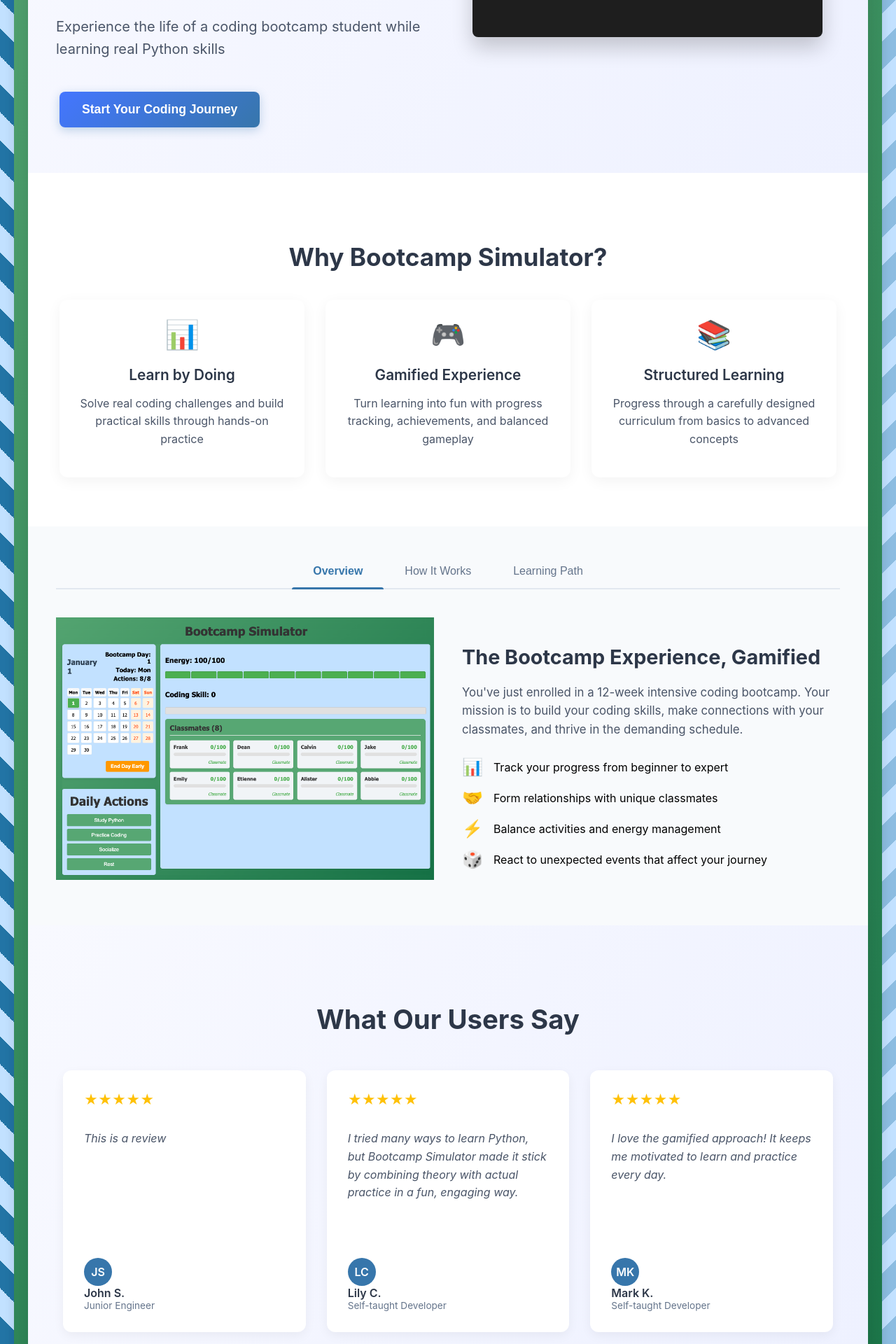
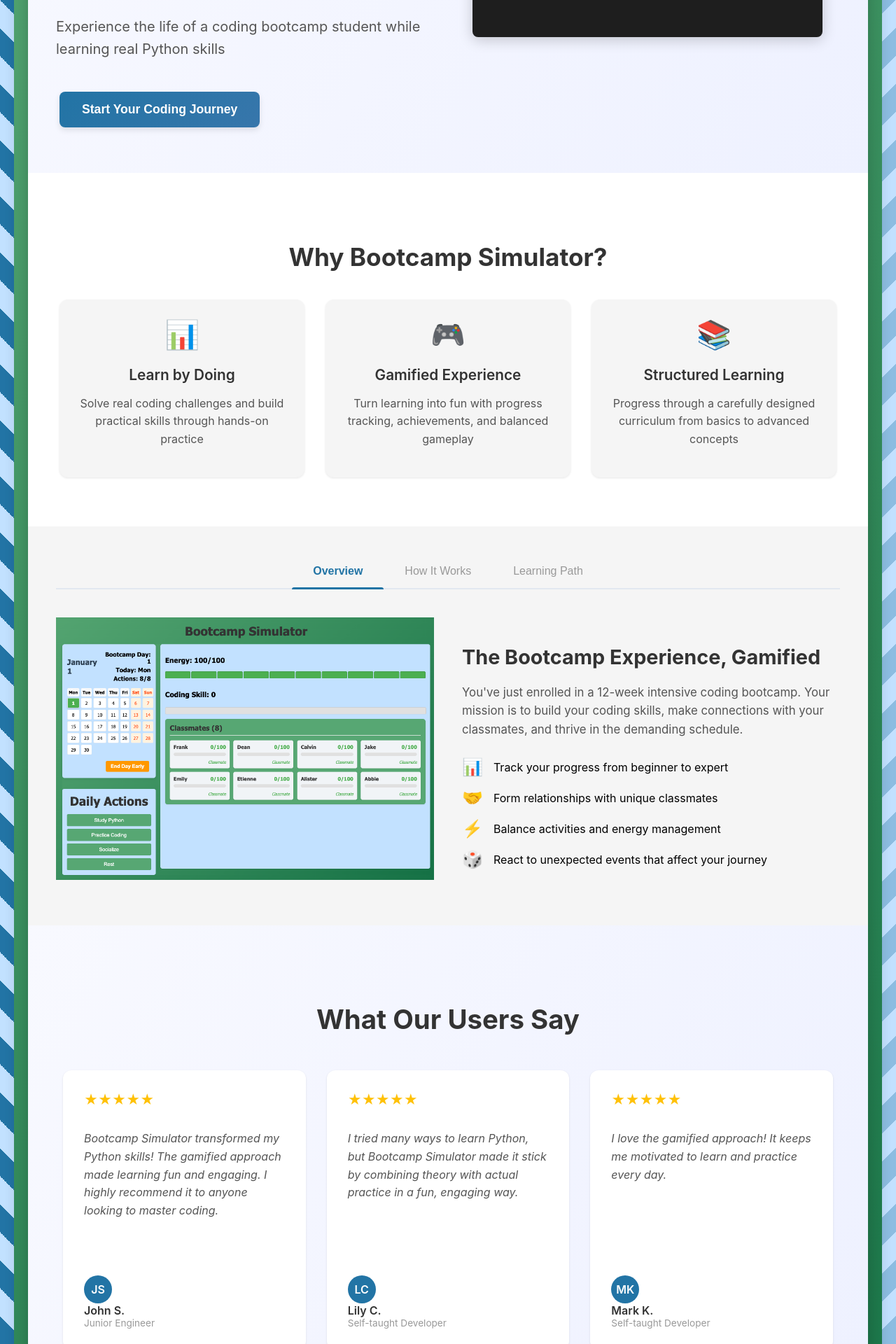
Before and after one commit to EmiSadler/BootCampSimulator, a React (Vite) app: page / in a window 1280 px wide. Shown: the part 480-2400 px from the top of the page at 70% size. Built offline with nearby package versions, Linux system fonts and the light colour scheme.

Commit message:
removed duplicated calendar styling code

```diff
--- a/src/components/LandingPage.jsx
+++ b/src/components/LandingPage.jsx
@@ -283,7 +283,7 @@ function LandingPage({ onStartGame }) {
         <div className="testimonials-grid">
           <TestimonialCard
             name="John S."
-            review="This is a review"
+            review="Bootcamp Simulator transformed my Python skills! The gamified approach made learning fun and engaging. I highly recommend it to anyone looking to master coding."
             role="Junior Engineer"
             avatar="JS"
           />
--- a/src/css/LandingPage.css
+++ b/src/css/LandingPage.css
@@ -1,11 +1,10 @@
-/* Modern SaaS Landing Page Styling */
 .landing-container {
   max-width: 1200px;
   margin: 0 auto;
   padding: 0;
   background-color: white;
   border-radius: 12px;
-  box-shadow: 0 8px 30px rgba(0, 0, 0, 0.12);
+  box-shadow: var(--shadow-lg);
   font-family: "Inter", -apple-system, BlinkMacSystemFont, "Segoe UI", Roboto,
     Oxygen, Ubuntu, sans-serif;
   overflow: hidden;
@@ -43,7 +42,7 @@
 .landing-hero h1 {
   font-size: 2.6rem;
   font-weight: 800;
-  color: #2d3748;
+  color: var(--text-primary);
   margin-bottom: 20px;
   line-height: 1.2;
   max-width: 600px;
@@ -51,7 +50,7 @@
 
 .hero-subtitle {
   font-size: 1.25rem;
-  color: #4a5568;
+  color: var(--text-secondary);
   margin-bottom: 40px;
   max-width: 550px;
   line-height: 1.6;
@@ -61,20 +60,20 @@
   padding: 15px 32px;
   font-size: 1.1rem;
   font-weight: 600;
-  background: linear-gradient(135deg, #4476ff 0%, #3776ab 100%);
-  color: white;
+  background: linear-gradient(135deg, var(--colour-secondary) 0%, #3776ab 100%);
+  color: var(--text-light);
   border: none;
   border-radius: 8px;
   cursor: pointer;
   transition: all 0.3s ease;
-  box-shadow: 0 4px 14px rgba(55, 118, 171, 0.3);
+  box-shadow: var(--shadow-md);
   align-self: flex-start;
 }
 
 .cta-button:hover {
   transform: translateY(-2px);
-  box-shadow: 0 6px 20px rgba(55, 118, 171, 0.4);
-  background: linear-gradient(135deg, #3b68e6 0%, #2d5f8a 100%);
+  box-shadow: var(--shadow-lg);
+  background: linear-gradient(135deg, #3b68e6 0%, var(--colour-secondary) 100%);
 }
 
 .hero-image {
@@ -91,7 +90,7 @@
   height: 300px;
   background-color: #1e1e1e;
   border-radius: 8px;
-  box-shadow: 0 15px 30px rgba(0, 0, 0, 0.2);
+  box-shadow: var(--shadow-lg);
   display: flex;
   justify-content: center;
   align-items: center;
@@ -120,7 +119,7 @@
 .value-section h2 {
   font-size: 2.2rem;
   font-weight: 700;
-  color: #2d3748;
+  color: var(--text-primary);
   margin-bottom: 40px;
 }
 
@@ -132,10 +131,10 @@
 }
 
 .value-card {
-  background-color: white;
+  background-color: var(--bg-neutral-light);
   border-radius: 12px;
   padding: 25px;
-  box-shadow: 0 5px 20px rgba(0, 0, 0, 0.05);
+  box-shadow: var(--shadow-sm);
   text-align: center;
   flex: 1;
   min-width: 250px;
@@ -145,7 +144,7 @@
 
 .value-card:hover {
   transform: translateY(-8px);
-  box-shadow: 0 10px 25px rgba(0, 0, 0, 0.1);
+  box-shadow: var(--shadow-md);
 }
 
 .value-icon {
@@ -156,19 +155,19 @@
 .value-card h3 {
   font-size: 1.3rem;
   font-weight: 600;
-  color: #2d3748;
+  color: var(--text-primary);
   margin-bottom: 15px;
 }
 
 .value-card p {
   font-size: 1rem;
-  color: #4a5568;
+  color: var(--text-secondary);
   line-height: 1.6;
 }
 
 .features-section {
   padding: 40px;
-  background-color: #f8fafc;
+  background-color: var(--bg-neutral-light);
 }
 
 .landing-tabs {
@@ -187,17 +186,17 @@
   font-weight: 500;
   cursor: pointer;
   transition: all 0.3s ease;
-  color: #64748b;
+  color: var(--text-muted);
   position: relative;
   margin: 0;
 }
 
 .tab-button:hover {
-  color: #3776ab;
+  color: var(--colour-secondary);
 }
 
 .tab-button.active {
-  color: #3776ab;
+  color: var(--colour-secondary);
   font-weight: 600;
 }
 
@@ -208,7 +207,7 @@
   left: 0;
   right: 0;
   height: 3px;
-  background-color: #3776ab;
+  background-color: var(--colour-secondary);
   border-radius: 3px 3px 0 0;
 }
 
@@ -237,13 +236,13 @@
 .tab-text h2 {
   font-size: 1.8rem;
   font-weight: 700;
-  color: #2d3748;
+  color: var(--text-primary);
   margin-bottom: 20px;
 }
 
 .tab-text p {
   font-size: 1.05rem;
-  color: #4a5568;
+  color: var(--text-secondary);
   line-height: 1.6;
   margin-bottom: 25px;
 }
@@ -290,7 +289,7 @@
   background-color: white;
   border-radius: 12px;
   padding: 20px;
-  box-shadow: 0 4px 12px rgba(0, 0, 0, 0.05);
+  box-shadow: var(--shadow-sm);
   transition: transform 0.3s ease;
 }
 
@@ -307,11 +306,12 @@
   font-size: 1.2rem;
   font-weight: 600;
   margin: 10px 0;
+  color: var(--text-primary);
 }
 
 .activity-card p {
   font-size: 0.9rem;
-  color: #64748b;
+  color: var(--text-muted);
   margin-bottom: 15px;
 }
 
@@ -324,27 +324,17 @@
 }
 
 .skill-gain {
-  color: #4caf50;
+  color: var(--colour-positive);
 }
 
 .energy-cost,
 .action-cost {
-  color: #f44336;
+  color: var(--colour-negative);
 }
 
 .energy-gain,
 .bond-gain {
-  color: #2196f3;
-}
-
-.calendar-preview {
-  width: 100%;
-  height: 100%;
-  max-height: 280px;
-  background-color: #fff;
-  border-radius: 8px;
-  overflow: hidden;
-  border: 1px solid #e2e8f0;
+  color: var(--colour-secondary);
 }
 
 .simulator-preview {
@@ -357,8 +347,8 @@
 }
 
 .preview-header {
-  background-color: #3776ab;
-  color: white;
+  background-color: var(--colour-secondary);
+  color: var(--text-light);
   padding: 12px;
   text-align: center;
   font-weight: 600;
@@ -375,61 +365,6 @@
   font-size: 0.9rem;
 }
 
-.calendar-preview {
-  width: 100%;
-  height: 100%;
-  background-color: #fff;
-  border-radius: 8px;
-  overflow: hidden;
-  border: 1px solid #e2e8f0;
-}
-
-.cal-header {
-  background-color: #3776ab;
-  color: white;
-  padding: 12px;
-  text-align: center;
-  font-weight: 600;
-}
-
-.cal-days {
-  display: grid;
-  grid-template-columns: repeat(7, 1fr);
-  background-color: #f1f5f9;
-  font-weight: 600;
-  font-size: 0.8rem;
-}
-
-.cal-days div {
-  padding: 8px;
-  text-align: center;
-}
-
-.cal-grid {
-  display: grid;
-  grid-template-columns: repeat(7, 1fr);
-}
-
-.cal-day {
-  height: 38px;
-  display: flex;
-  align-items: center;
-  justify-content: center;
-  border: 1px solid #f1f5f9;
-}
-
-.cal-day.current {
-  background-color: #4caf50;
-  color: white;
-  font-weight: bold;
-  border-radius: 50%;
-}
-
-.cal-day.weekend {
-  color: #f44336;
-  background-color: #fff8e1;
-}
-
 .learning-content {
   text-align: center;
 }
@@ -437,13 +372,13 @@
 .learning-content h2 {
   font-size: 2rem;
   font-weight: 700;
-  color: #2d3748;
+  color: var(--text-primary);
   margin-bottom: 15px;
 }
 
 .learning-intro {
   font-size: 1.1rem;
-  color: #4a5568;
+  color: var(--text-secondary);
   max-width: 700px;
   margin: 0 auto 40px;
 }
@@ -459,14 +394,14 @@
   background-color: white;
   border-radius: 12px;
   padding: 30px;
-  box-shadow: 0 5px 15px rgba(0, 0, 0, 0.05);
+  box-shadow: var(--shadow-sm);
   margin-bottom: 30px;
   text-align: left;
 }
 
 .step-number {
-  background-color: #3776ab;
-  color: white;
+  background-color: var(--colour-secondary);
+  color: var(--text-light);
   width: 40px;
   height: 40px;
   display: flex;
@@ -486,7 +421,7 @@
 .step-content h3 {
   font-size: 1.4rem;
   font-weight: 600;
-  color: #2d3748;
+  color: var(--text-primary);
   margin-top: 0;
   margin-bottom: 15px;
 }
@@ -494,7 +429,7 @@
 .path-connector {
   width: 2px;
   height: 50px;
-  background-color: #3776ab;
+  background-color: var(--colour-secondary);
   margin: 0 auto;
 }
 
@@ -508,14 +443,14 @@
 .topic-item {
   display: flex;
   align-items: center;
-  background-color: #f8fafc;
+  background-color: var(--bg-neutral-light);
   padding: 10px;
   border-radius: 6px;
   gap: 10px;
 }
 
 .topic-icon {
-  color: #3776ab;
+  color: var(--colour-secondary);
   font-weight: bold;
 }
 
@@ -552,7 +487,7 @@
 .testimonials-section h2 {
   font-size: 2.4rem;
   font-weight: 700;
-  color: #2d3748;
+  color: var(--text-primary);
   margin-bottom: 50px;
 }
 
@@ -568,7 +503,7 @@
   background-color: white;
   border-radius: 12px;
   padding: 30px;
-  box-shadow: 0 5px 15px rgba(0, 0, 0, 0.05);
+  box-shadow: var(--shadow-sm);
   text-align: left;
   height: 100%;
   display: flex;
@@ -584,7 +519,7 @@
 .testimonial-text {
   flex: 1;
   font-size: 1rem;
-  color: #4a5568;
+  color: var(--text-secondary);
   line-height: 1.6;
   margin-bottom: 20px;
   font-style: italic;
@@ -598,8 +533,8 @@
 .author-avatar {
   width: 40px;
   height: 40px;
-  background-color: #3776ab;
-  color: white;
+  background-color: var(--colour-secondary);
+  color: var(--text-light);
   border-radius: 50%;
   display: flex;
   align-items: center;
@@ -610,12 +545,12 @@
 
 .author-name {
   font-weight: 600;
-  color: #2d3748;
+  color: var(--text-primary);
 }
 
 .author-title {
   font-size: 0.85rem;
-  color: #64748b;
+  color: var(--text-muted);
 }
 
 /* Final CTA Section */
@@ -628,13 +563,13 @@
 .final-cta h2 {
   font-size: 2.4rem;
   font-weight: 700;
-  color: #2d3748;
+  color: var(--text-primary);
   margin-bottom: 20px;
 }
 
 .final-cta p {
   font-size: 1.2rem;
-  color: #4a5568;
+  color: var(--text-secondary);
   max-width: 600px;
   margin: 0 auto 40px;
   line-height: 1.6;
```
